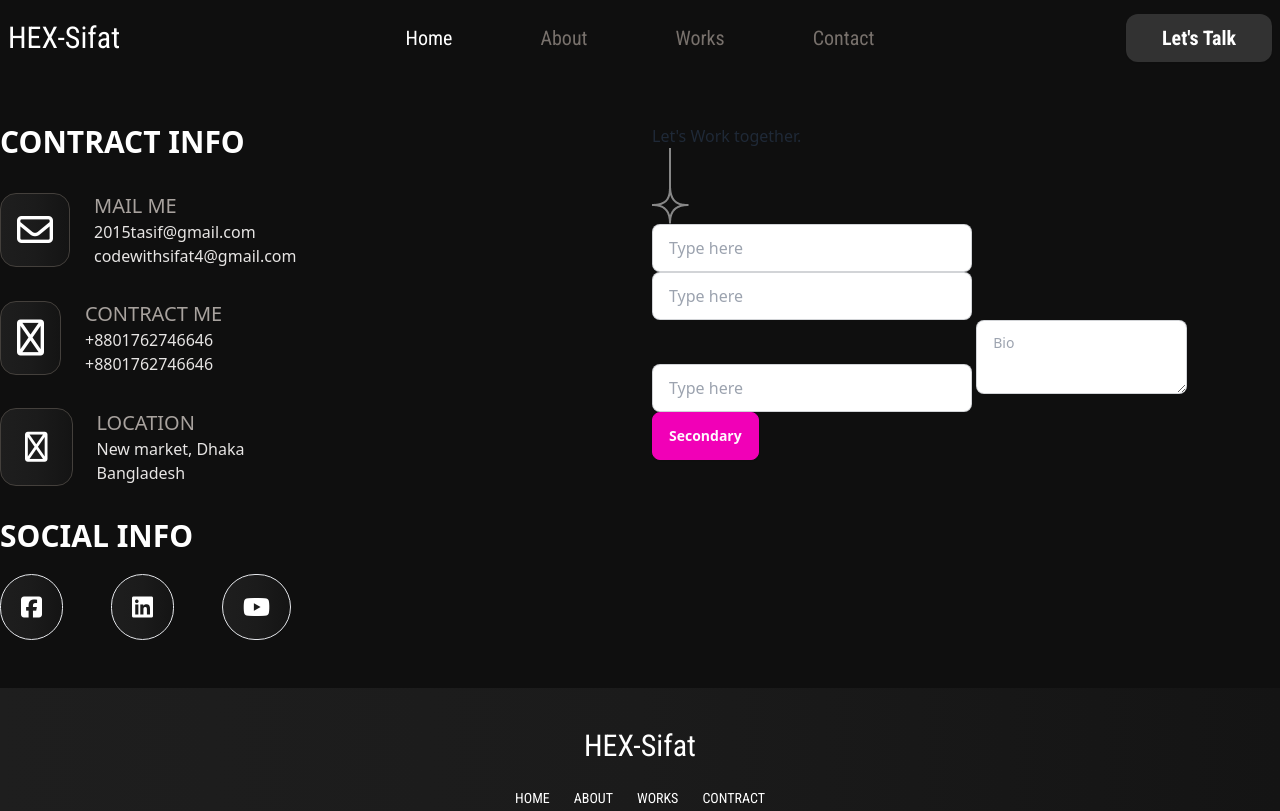
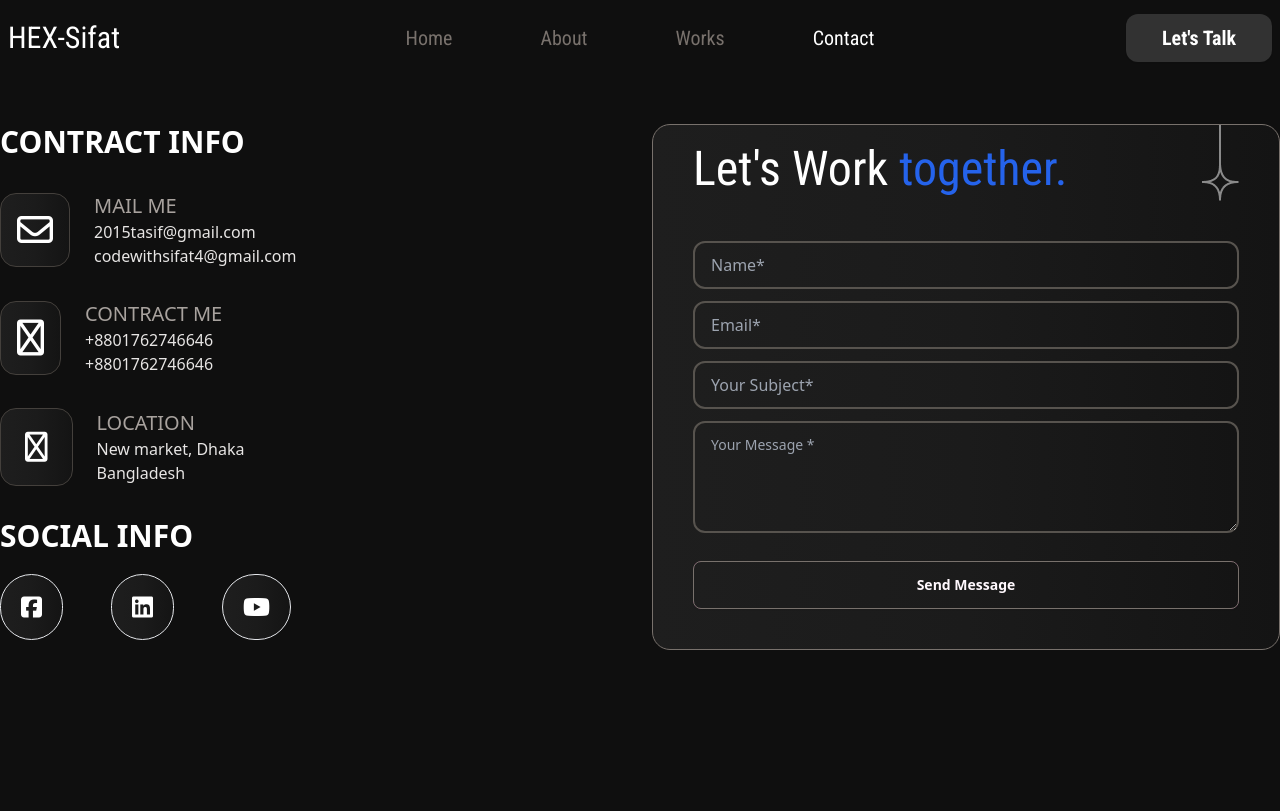
Before and after one commit to Md-Sifat-code/My-Protfolio-Bento-Website, a plain HTML site: page Contact.html in a window 1280 px wide. Shown: the top 811 px of the page. Drawn offline with nearby package versions, Linux system fonts and the light colour scheme.

Commit message:
Adding the last part of the contract  page

```diff
--- a/Contact.html
+++ b/Contact.html
@@ -61,10 +61,10 @@
                 </div>
                 <div class="navbar-center hidden lg:flex w-auto">
                     <ul class="menu flex flex-row gap-8 px-1">
-                        <li class="text-white text-xl px-3"><a href="index.html">Home</a></li>
+                        <li class="text-stone-500 hover:text-white text-xl px-3"><a href="index.html">Home</a></li>
                         <li class="text-stone-500 hover:text-white text-xl px-3"><a href="about.html">About</a></li>
                         <li class="text-stone-500 hover:text-white text-xl px-3"><a>Works</a></li>
-                        <li class="text-stone-500 hover:text-white text-xl px-3"><a href="Contact.html">Contact</a></li>
+                        <li class="text-white text-xl px-3"><a href="Contact.html">Contact</a></li>
                     </ul>
                 </div>
                 <div class="navbar-end">
@@ -78,7 +78,7 @@
     </section>
     <!-- Hero-part -->
     <section class="">
-        <div class="container mx-auto grid grid-cols-1 lg:grid-cols-2 gap-6 mt-12">
+        <div class="container mx-auto grid grid-cols-1 lg:grid-cols-2 gap-6 mt-12 px-4 sm:px-0">
             <!-- information part -->
              <div class="flex flex-col justify-start items-start">
                 <h1 class="text-start text-white text-3xl font-bold">CONTRACT INFO</h1>
@@ -134,22 +134,22 @@
 
              </div>
             <!-- login -Form part -->
-             <div>
-                <div>
+             <div class="border bg-gradient-to-r from-[#1E1E1E] via-[#1B1B1B] to-[#141414] h-auto grid grid-cols-1 justify-start items-start border-stone-500 rounded-[18px] lg:mb-[140px]">
+                <div class="flex justify-between items-center px-10 lg:px-10">
                     <div>
-                        <h1>Let's Work <span>together.</span></h1>
+                        <h1 class="text-2xl lg:text-5xl mt-3 text-white roboto">Let's Work <span class="text-blue-600">together.</span></h1>
                     </div>
                     <div>
                         <img src="./images/icon2.png" alt="">
                     </div>
                 </div>
                 <!-- form part -->
-                 <div>
-                    <input type="text" placeholder="Type here" class="input input-bordered w-full max-w-xs" />
-                    <input type="text" placeholder="Type here" class="input input-bordered w-full max-w-xs" />
-                    <input type="text" placeholder="Type here" class="input input-bordered w-full max-w-xs" />
-                    <textarea class="textarea textarea-bordered" placeholder="Bio"></textarea>
-                    <button class="btn btn-active btn-secondary">Secondary</button>
+                 <div class="grid grid-cols-1 w-full h-auto gap-3 p-10 lg:p-10 " >
+                    <input type="text" placeholder="Name*" class="input input-bordered w-full bg-gradient-to-r from-[#1E1E1E] via-[#1B1B1B] to-[#141414] border-2 rounded-[12px] border-stone-600 text-white hover:border-2 hover:rounded-[13px] hover:border-stone-700" />
+                    <input type="text" placeholder="Email*" class="input input-bordered w-full bg-gradient-to-r from-[#1E1E1E] via-[#1B1B1B] to-[#141414] border-2 rounded-[12px] border-stone-600 text-white hover:border-2 hover:rounded-[13px] hover:border-stone-700"  />
+                    <input type="text" placeholder="Your Subject*" class="input input-bordered w-full bg-gradient-to-r from-[#1E1E1E] via-[#1B1B1B] to-[#141414] border-2 rounded-[12px] border-stone-600 text-white hover:border-2 hover:rounded-[13px] hover:border-stone-700"  />
+                    <textarea class="textarea textarea-bordered h-28 w-full bg-gradient-to-r from-[#1E1E1E] via-[#1B1B1B] to-[#141414] border-2 rounded-[12px] border-stone-600 text-white hover:border-2 hover:rounded-[13px] hover:border-stone-700" placeholder="Your Message *"></textarea>
+                    <button class="btn btn-active btn-secondary mt-4 bg-gradient-to-r from-[#1E1E1E] via-[#1B1B1B] to-[#141414] border-stone-500">Send Message</button>
                  </div>
 
              </div>
```
Also changed, not shown: about.html (+2 -2 lines).
